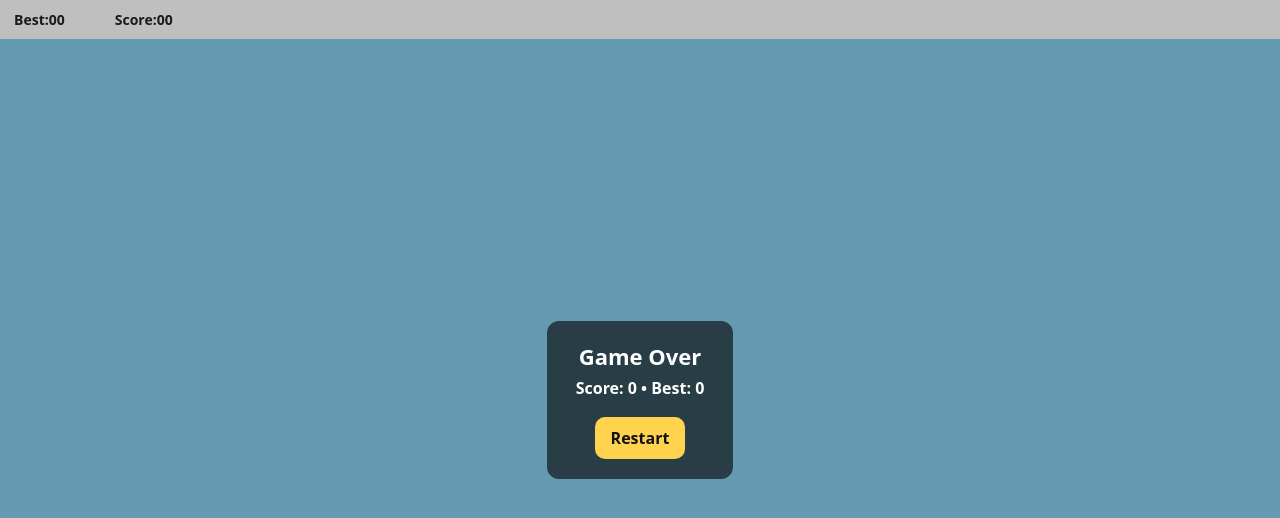
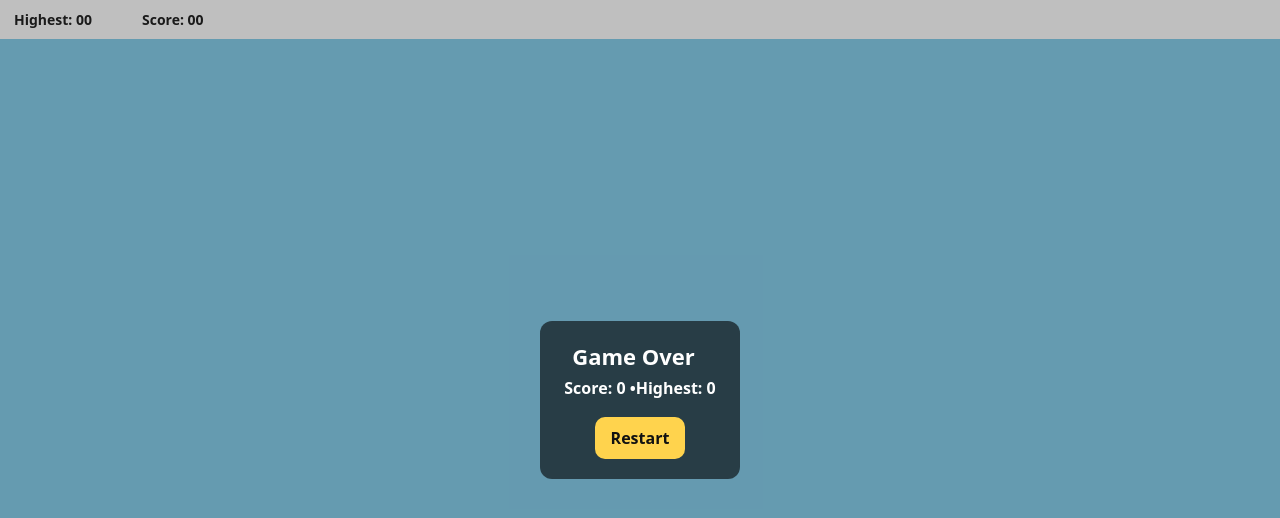
Before and after one commit to sh784690/Flofy-bird, a plain HTML site: page index.html in a window 1280 px wide. Both pictures are taken after a click on the element "Start". Drawn offline with Linux system fonts and the light colour scheme.

Commit message:
Update index.html

```diff
--- a/index.html
+++ b/index.html
@@ -7,13 +7,14 @@
 <style>
   :root{
     --sky:#87ceeb;
-    --pipe:#228B22;
+   /* --pipe:#228B22;  */
+    --pipe: green;
     --hud:#222;
   }
   html,body{
     margin:0;
     height:100%;
-    background:var(--sky);
+    /*background:var(--sky);*/
     font-family: system-ui, -apple-system, Segoe UI, Roboto, "Helvetica Neue", Arial, "Noto Sans Bengali", sans-serif;
     overflow:hidden;
   }
@@ -22,6 +23,7 @@
     flex-direction:column;
     align-items:center;
     height:100%;
+    background:var(--sky);
   }
   .hud{
     width:100%;
@@ -100,7 +102,7 @@
   <div id="overOv" class="overlay" style="display:none">
     <div class="card">
       <h1>Game Over</h1>
-      <p>Score: <span id="finalScore">0</span> • Best: <span id="bestScore">0</span></p>
+      <p>Score: <span id="finalScore">0 </span> •Highest: <span id="bestScore">0</span></p>
       <div class="btn" id="restartBtn">Restart</div>
     </div>
   </div>
@@ -151,8 +153,8 @@
     updateHud();
   }
   function updateHud(){
-    hudBest.textContent=`Best:${String(bestScore).padStart(2,'0')}`;
-    hudScore.textContent=`Score:${String(score).padStart(2,'0')}`;
+    hudBest.textContent=`Highest: ${String(bestScore).padStart(2,'0')}`;
+    hudScore.textContent=`Score: ${String(score).padStart(2,'0')}`;
   }
   function spawnPipe(){
     const margin=60;
@@ -213,15 +215,15 @@
 
     // Animate bird
     birdFrameTicker++;
-    if(birdFrameTicker % 10 === 0){ // প্রতি 10 ফ্রেমে স্যুইচ করবে
+    if(birdFrameTicker % 5 === 0){ // প্রতি 10 ফ্রেমে স্যুইচ করবে
       birdFrameIndex = (birdFrameIndex+1) % birdFrames.length;
     }
 
     ctx.save(); ctx.translate(bird.x,bird.y);
     const img = birdFrames[birdFrameIndex];
     if(img.complete){
-       //.drawImage(img,-20,-15,40,30);
-      ctx.drawImage(img,-36,-24,55,48)
+       //ctx.drawImage(img,-20,-15,40,30);
+      ctx.drawImage(img,-34,-24,50,50)
     } else {
       ctx.fillStyle='yellow';
       ctx.beginPath();ctx.arc(0,0,BIRD_R,0,2*Math.PI);ctx.fill();
```
